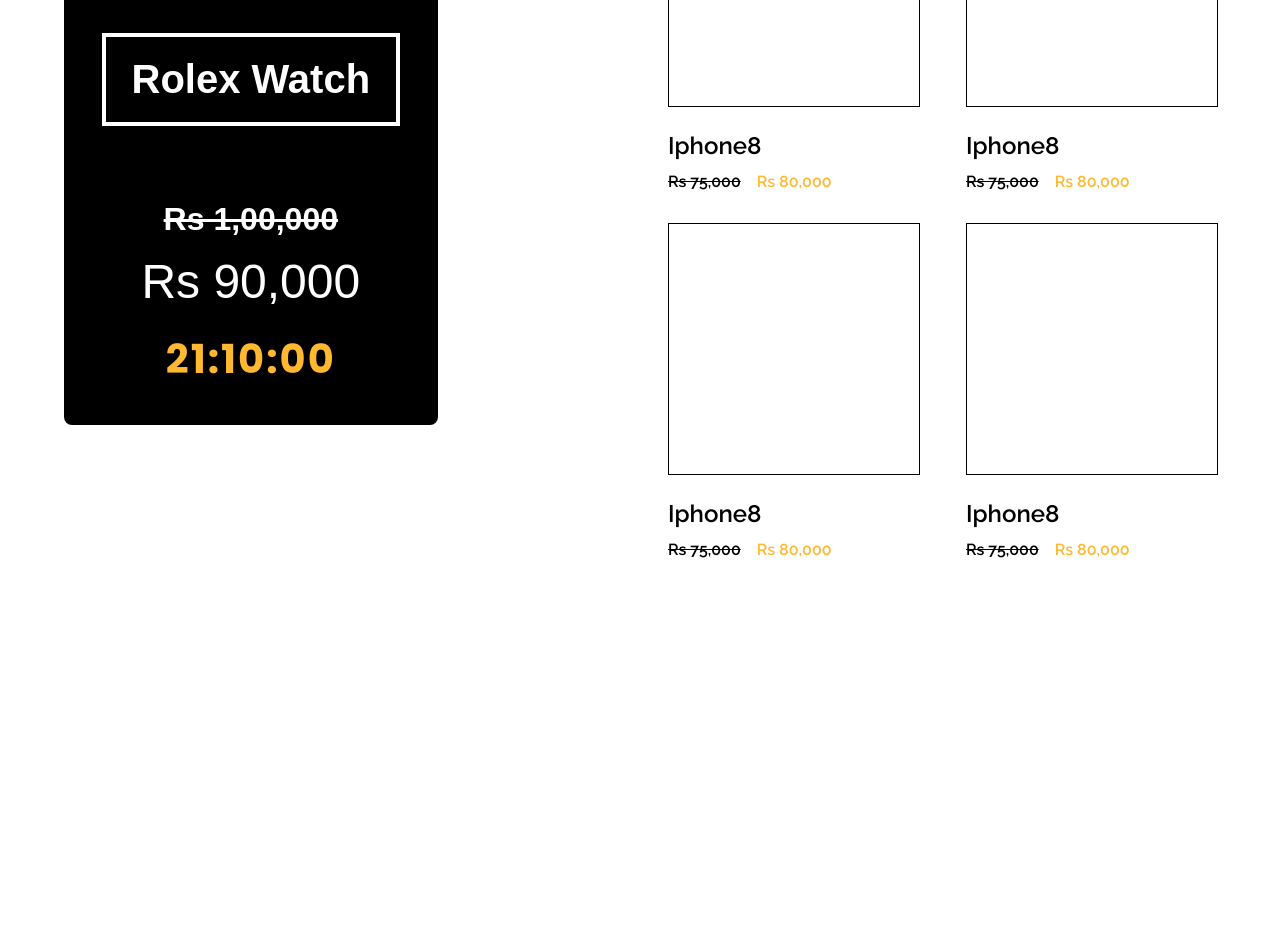
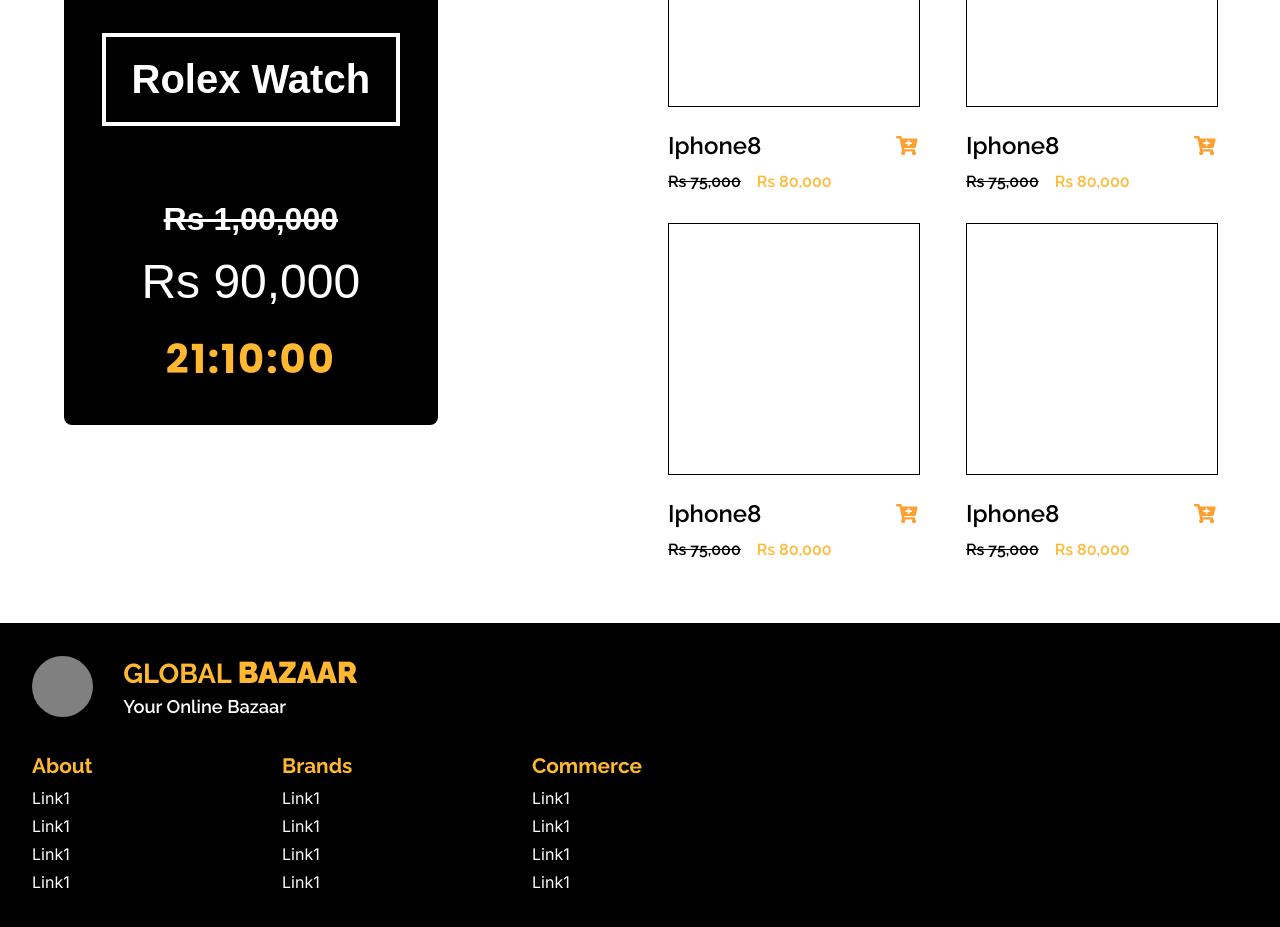
Before and after one commit to 07abhishekrock/GlobalBazaar, a Next.js app: page / in a window 1280 px wide. Shown: the part 2320-3247 px from the top of the page. Before the commit the page ends 2943 px from the top, so only its background shows below. Built offline with nearby package versions, Linux system fonts and the light colour scheme; a web font is replaced by a local one.

Commit message:
added files

```diff
--- /dev/null
+++ b/components/Footer.js
@@ -0,0 +1,40 @@
+import ListWithHeading from "./ListWithHeading";
+import { LogoWithImage } from "./Logo";
+import { Seperator } from './MiscComponents';
+
+const FooterLinksAbout = [
+    {
+        linkName : 'Link1',
+        linkURL : '#link1'
+    },
+    {
+        linkName : 'Link1',
+        linkURL : '#link1'
+    },
+    {
+        linkName : 'Link1',
+        linkURL : '#link1'
+    },
+    {
+        linkName : 'Link1',
+        linkURL : '#link1'
+    },
+]
+
+
+const Footer = ()=>{
+    return <footer className='site-footer'>
+        <LogoWithImage/>
+        <Seperator gap="15px"/>
+        <div className='footer-wrapper'>
+            <div className='footer-links-wrapper'>
+                <ListWithHeading list_heading={"About"} listItems={FooterLinksAbout}></ListWithHeading>
+                <ListWithHeading list_heading={"Brands"} listItems={FooterLinksAbout}></ListWithHeading>
+                <ListWithHeading list_heading={"Commerce"} listItems={FooterLinksAbout}></ListWithHeading>
+            </div>
+            <div className='empty-space'></div>
+        </div>
+    </footer>
+}
+
+export default Footer;
--- a/components/ItemBlock.js
+++ b/components/ItemBlock.js
@@ -1,10 +1,12 @@
+import { faCartPlus } from '@fortawesome/free-solid-svg-icons';
+import { FontAwesomeIcon } from '@fortawesome/react-fontawesome';
 import styles from '../styles/specialBanner.module.scss';
 
 const ItemBlock = (props)=>{
     return(
         <div className={styles['item-block']}>
             <div className={styles['item-image']}></div>
-            <h3>{props.itemName}</h3>
+            <h3>{props.itemName} <FontAwesomeIcon icon={faCartPlus}></FontAwesomeIcon></h3>
             <span>{props.itemOldPrice}<i>{props.itemNewPrice}</i></span>
         </div>
     )
--- /dev/null
+++ b/components/ListWithHeading.js
@@ -0,0 +1,17 @@
+import styles from '../styles/misc.module.scss';
+import Link from 'next/link';
+
+const ListWithHeading = (props)=>{
+    return(
+        <div className={styles['list-with-heading']}>
+            <h3>{props.list_heading}</h3>
+            <ul>
+                {props.listItems.map((element , index)=>{
+                    return <Link href={element.linkURL} key={index}>{element.linkName}</Link>
+                })}
+            </ul>
+        </div>
+    )
+}
+
+export default ListWithHeading;
--- a/components/Logo.js
+++ b/components/Logo.js
@@ -1,7 +1,16 @@
 import styles from '../styles/FlexBanner.module.scss';
 
+const LogoWithImage = (props)=>{
+    return(
+        <div className={`${styles.mainLogo} ${styles['with-image']}`}>
+            <div></div>
+            <h1>Global<i>Bazaar</i></h1>
+            <span>Your Online Bazaar</span>
+        </div>
+    )
+}
 
-const Logo = ()=>{
+const Logo = (props)=>{
     return(
         <div className={styles.mainLogo}>
             <h1>Global<i>Bazaar</i></h1>
@@ -11,3 +20,4 @@
 }
 
 export default Logo;
+export {LogoWithImage};
--- /dev/null
+++ b/components/MiscComponents.js
@@ -0,0 +1,10 @@
+const Seperator = (props)=>{
+    return(
+        <div style={{
+            display:"block",
+            height : props.gap
+        }}></div>
+    )
+}
+
+export {Seperator};
--- a/pages/_app.js
+++ b/pages/_app.js
@@ -1,12 +1,14 @@
 import '../styles/globals.scss'
 
 import Navbar from '../components/Navbar';
+import Footer from '../components/Footer';
 
 function MyApp({ Component, pageProps }) {
   return (
   <>
     <Navbar/>
     <Component {...pageProps} />
+    <Footer/>
   </>
   )
 }
--- a/styles/FlexBanner.module.scss
+++ b/styles/FlexBanner.module.scss
@@ -22,28 +22,7 @@
         transform:translateY(-100%);
         background-color:inherit;
     }
-    &>div.mainLogo{
-        text-align:center;
-        font-size:1.9em;
-        font-family:variables.$main_font;
-        &>h1{
-            font-weight:bold;
-            margin:0px;
-            text-transform:uppercase;
-            color:variables.$primary_color;
-            &>i{
-                font-style:normal;
-                font-weight:bolder;
-                font-size:1.1em;
-                display:block;
-            }
-        }
-        &>span{
-            margin-top:0.5em;
-            display:block;
-            font-weight:600;
-        }
-    }
+
     &>div.briefDiv{
         display:block;
         width:700px;
@@ -78,3 +57,52 @@
         }
     }
 }
+
+
+
+div.mainLogo{
+    text-align:center;
+    font-size:1.9em;
+    font-family:variables.$main_font;
+    &.with-image{
+        display:grid;
+        text-align:left;
+        grid-template-columns:3em calc(100% - 3em);
+        &>div{
+            height:2em;
+            width:2em;
+            background-color:gray;
+            border-radius:50%;
+            grid-row: 1 / 3;
+            align-self:center;
+        }
+        &>h1{
+            font-size:0.9em;
+            &>i{
+                display:inline-block;
+                margin-left:0.2em;
+            }
+        }
+        &>span{
+            margin-top:0.3em;
+            font-size:0.6em;
+        }
+    }
+    &>h1{
+        font-weight:bold;
+        margin:0px;
+        text-transform:uppercase;
+        color:variables.$primary_color;
+        &>i{
+            font-style:normal;
+            font-weight:bolder;
+            font-size:1.1em;
+            display:block;
+        }
+    }
+    &>span{
+        margin-top:0.5em;
+        display:block;
+        font-weight:600;
+    }
+}
--- a/styles/_variables.scss
+++ b/styles/_variables.scss
@@ -6,6 +6,7 @@
 $main_font : "Raleway" , system , sans-serif;
 $catchy_font : "Port Lligat Slab" , system , sans-serif;
 $poppins_font : "Poppins" , system-ui , sans-serif;
+$inter_font : "Inter" , system-ui , sans-serif;
 
 $lighter_primary : #FDD589;
 $nav_bar_bg : #ff9f2f;
--- a/styles/globals.scss
+++ b/styles/globals.scss
@@ -9,3 +9,19 @@
     margin:0px;
     padding:0px;
 }
+
+footer.site-footer{
+    background-color:black;
+    padding:2em;
+    color:white;
+    &>div.footer-wrapper{
+        display:flex;
+        &>div.footer-links-wrapper{
+            display:grid;
+            grid-template-columns:repeat(3 , 250px);
+        }
+        &>div.empty-space{
+            width:200px;
+        }
+    }
+}
--- a/styles/misc.module.scss
+++ b/styles/misc.module.scss
@@ -33,3 +33,24 @@
         left:calc(60% + 0.5em);
     }
 }
+
+
+div.list-with-heading{
+    font-family:variables.$main_font;
+    &>h3{
+        color:variables.$primary_color;
+        font-size:1.3em;
+        margin-bottom:0.5em;
+    }
+    &>ul{
+        padding-left:0px;
+        margin:0px;
+        &>a{
+            font-family: variables.$inter_font;
+            display:block;
+            margin:0.5em 0px;
+            text-decoration:none;
+            color:white;
+        }
+    }
+}
--- a/styles/specialBanner.module.scss
+++ b/styles/specialBanner.module.scss
@@ -94,6 +94,13 @@
         font-size:1.5em;
         font-weight:600;
         margin-bottom:0.5em;
+        display:flex;
+        align-items:center;
+        justify-content: space-between;
+        &>svg{
+            font-size:0.8em;
+            color:variables.$nav_bar_bg;
+        }
     }
     &>span{
         font-weight:550;
```
